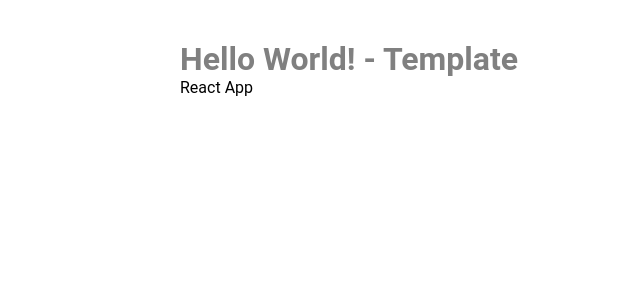
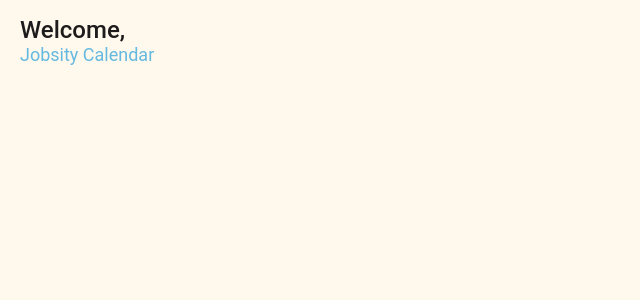
Before and after one commit to geraldobraz/react-calendar, a React (Create React App) app in the folder frontend/: page / in a window 1280 px wide. Shown: the top 300 px of the page, without its empty margins (0-640 px from the left). Built offline with nearby package versions, Linux system fonts and the light colour scheme.

Commit message:
- Configurating application folders. - Creating Dashboard page. - Creating global style and global colors.

```diff
--- a/frontend/package.json
+++ b/frontend/package.json
@@ -1,5 +1,5 @@
 {
-  "name": "frontend",
+  "name": "react-calendar-jobsity",
   "version": "0.1.0",
   "private": true,
   "dependencies": {
--- a/frontend/public/index.html
+++ b/frontend/public/index.html
@@ -6,7 +6,7 @@
     <meta name="viewport" content="width=device-width, initial-scale=1" />
     <meta name="theme-color" content="#000000" />
 
-    <title>React App Template</title>
+    <title>React Calendar</title>
 
     <!-- Add External Fonts Here -->
     <link href="https://fonts.googleapis.com/css2?family=Roboto+Slab:wght@400;500&display=swap" rel="stylesheet" />
--- a/frontend/src/App.tsx
+++ b/frontend/src/App.tsx
@@ -1,14 +1,11 @@
 import React from 'react';
-import { BrowserRouter } from 'react-router-dom';
-import Routes from './routes';
+import Dashboard from './pages/Dashboard';
 import GlobalStyles from './styles/global';
 
 const App: React.FC = () => (
   <>
-    <BrowserRouter>
-      <Routes />
-    </BrowserRouter>
     <GlobalStyles />
+    <Dashboard />
   </>
 );
 
--- /dev/null
+++ b/frontend/src/pages/Dashboard/index.tsx
@@ -0,0 +1,15 @@
+import React from 'react';
+import { Informations } from './styles';
+
+const Dashboard: React.FC = () => {
+  return (
+    <>
+      <Informations>
+        <h3>Welcome,</h3>
+        <p>Jobsity Calendar </p>
+      </Informations>
+    </>
+  );
+};
+
+export default Dashboard;
--- /dev/null
+++ b/frontend/src/pages/Dashboard/styles.ts
@@ -0,0 +1,20 @@
+import styled from 'styled-components';
+import { $blue } from '../../styles/colors';
+
+export const Informations = styled.div`
+  display: flex;
+  width: 100%;
+  justify-content: center;
+  flex-direction: column;
+  padding: 20px;
+  height: 10vh;
+
+  h3 {
+    font-size: 24px;
+  }
+
+  p {
+    font-size: 18px;
+    color: ${$blue};
+  }
+`;
--- a/frontend/src/pages/NewComponent/index.tsx
+++ /dev/null
@@ -1,13 +0,0 @@
-import React from 'react';
-import { Title } from './styles';
-
-const NewComponent: React.FC = () => {
-  return (
-    <>
-      <Title>Hello World! - Template</Title>
-      <div> React App</div>
-    </>
-  );
-};
-
-export default NewComponent;
--- a/frontend/src/pages/NewComponent/styles.ts
+++ /dev/null
@@ -1,5 +0,0 @@
-import styled from 'styled-components';
-
-export const Title = styled.h1`
-  color: gray;
-`;
--- a/frontend/src/routes/index.tsx
+++ /dev/null
@@ -1,12 +0,0 @@
-import React from 'react';
-import { Switch, Route } from 'react-router-dom';
-
-import NewComponent from '../pages/NewComponent';
-
-const Routes: React.FC = () => (
-  <Switch>
-    <Route path="/" exact component={NewComponent} />
-  </Switch>
-);
-
-export default Routes;
--- /dev/null
+++ b/frontend/src/styles/colors.ts
@@ -0,0 +1,21 @@
+const $black = '#1E1B1C';
+const $blue = '#64B9E0';
+const $red = '';
+const $green = '';
+const $brown = '';
+const $orange = '';
+const $white = '#FFF8EC';
+const $gray = '';
+const $lightGreen = '';
+
+export {
+  $black,
+  $blue,
+  $red,
+  $green,
+  $brown,
+  $orange,
+  $white,
+  $gray,
+  $lightGreen,
+};
--- a/frontend/src/styles/global.ts
+++ b/frontend/src/styles/global.ts
@@ -1,4 +1,5 @@
 import { createGlobalStyle } from 'styled-components';
+import { $black, $white } from './colors';
 
 export default createGlobalStyle`
   * {
@@ -8,17 +9,19 @@
     box-sizing: border-box;
   }
   body {
+    background-color: ${$white};
+    color: ${$black};
     -webkit-font-smoothing: antialiased;
   }
   body, input, button {
     font-family: Roboto, sans-serif;
     font-size: 16px;
   }
-  #root {
-    max-width: 960px;
-    margin: 0 auto;
-    padding: 40px 20px;
+
+  h1, h2, h3, h4, h5, h6, strong {
+    font-weight: 500;
   }
+
   button {
     cursor: pointer;
   }
```
Also changed, not shown: frontend/.eslintrc.json.
